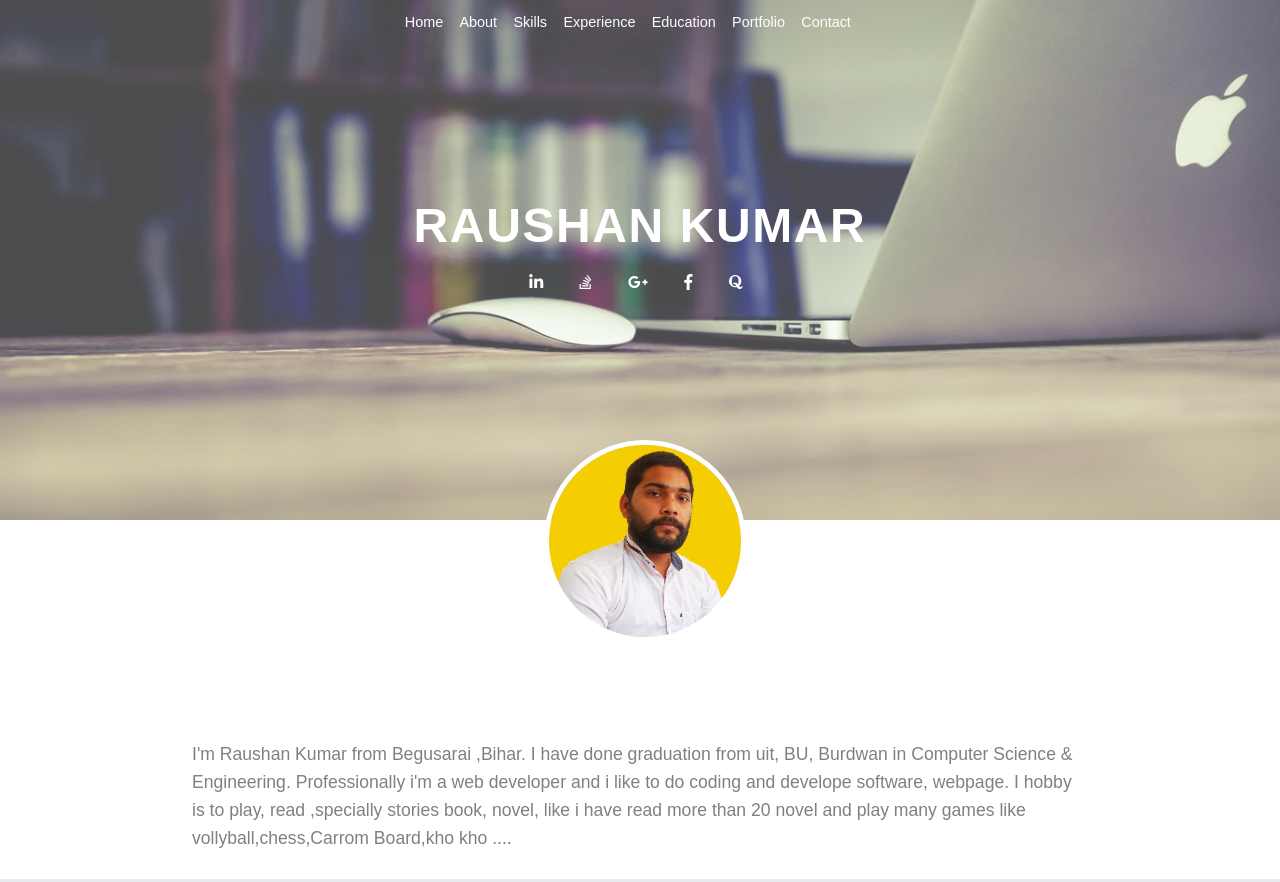
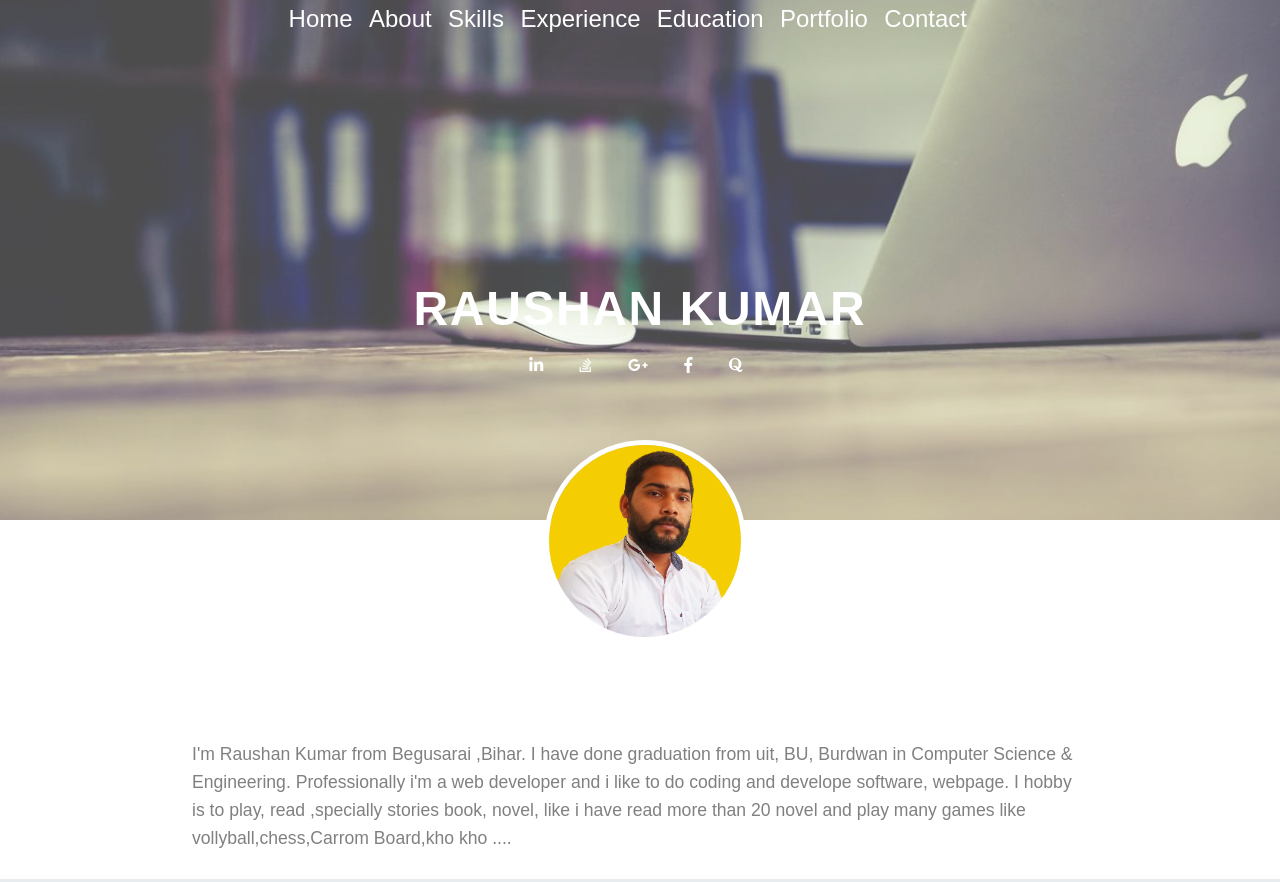
Before and after one commit to Raushan0502/Responsive-CV, a plain HTML site: page index.html in a window 1280 px wide. Shown: the top 882 px of the page. Drawn offline with Linux system fonts and the light colour scheme.

Commit message:
Update myresume.css

```diff
--- a/myresume.css
+++ b/myresume.css
@@ -24,7 +24,7 @@ body{
     display: inline-block;
     margin: 0px 8px 8px 0px;
     font-weight: 100;
-    font-size: 0.9rem;
+    font-size: 1.5rem;
 }
 
 .horizontal-list li a {
@@ -48,7 +48,7 @@ body{
 
 
 #name-social-container{
-	margin-top: 20vh;
+	margin-top: 30vh;
 }
 
 #my-name {
```
